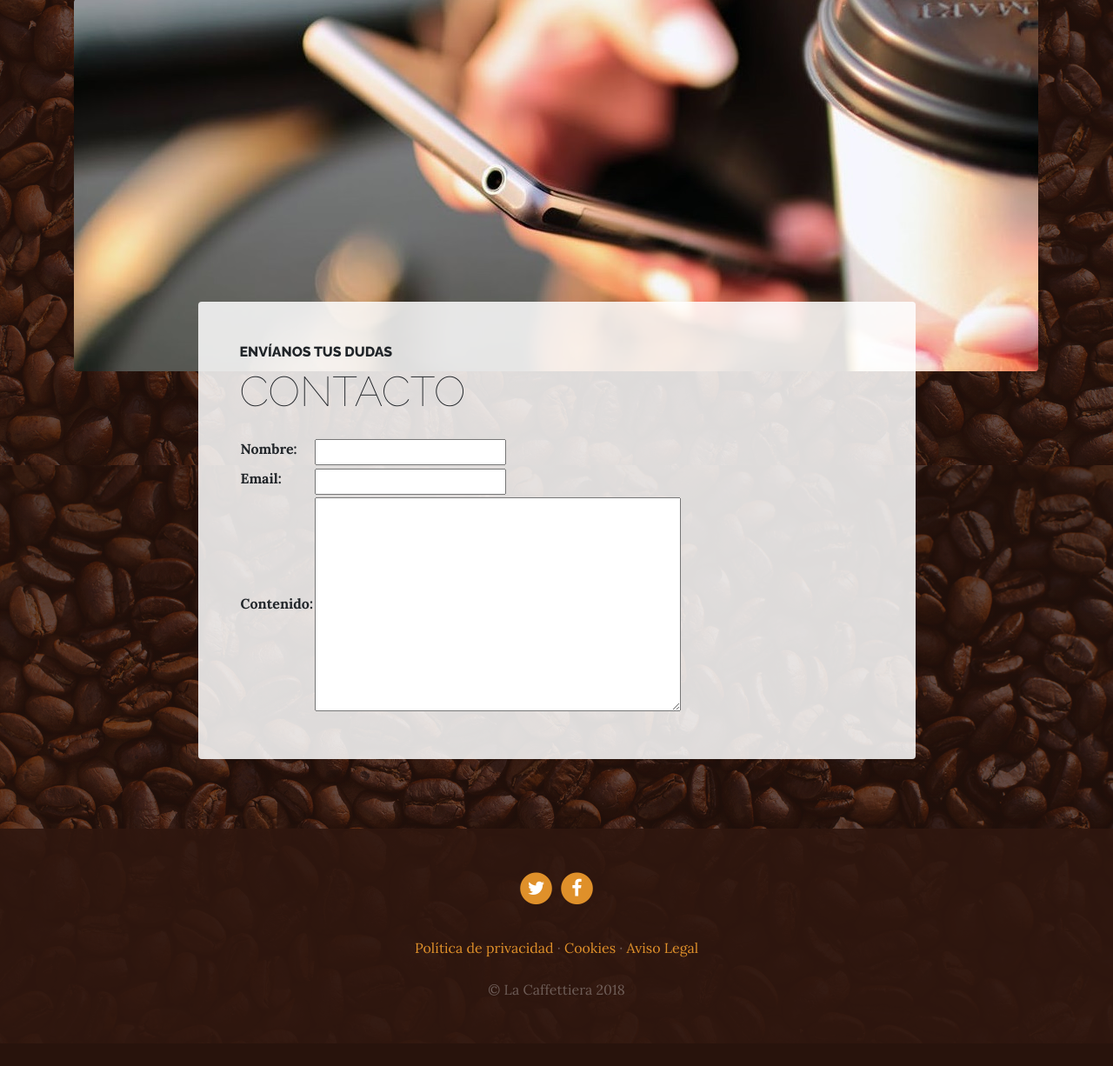
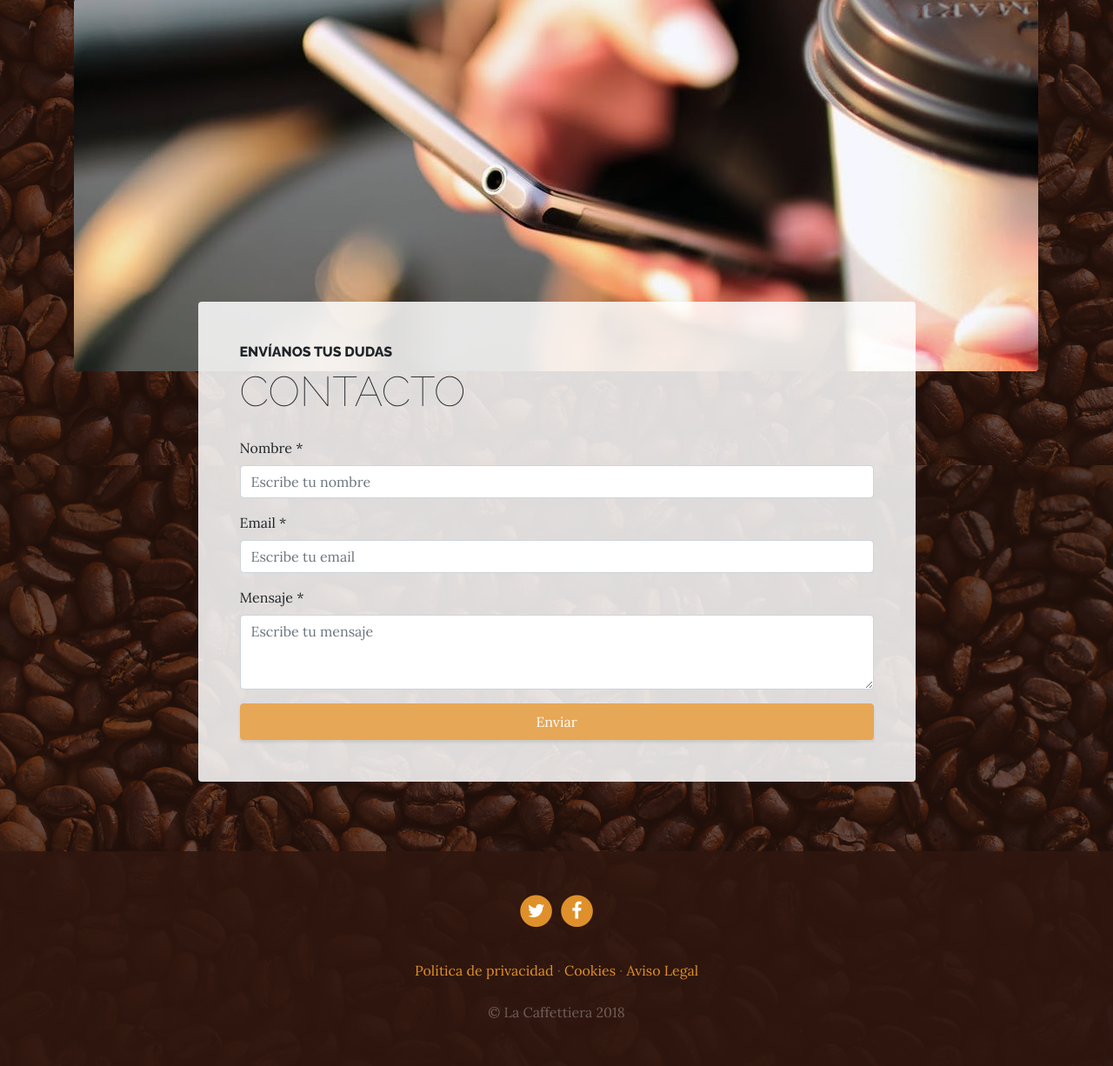
Before and after one commit to Markete17/BusinessWebPython, a Django app: page /contact/ in a window 1280 px wide. Shown: the part 441-1667 px from the top of the page at 87% size. Before the commit the page ends 1632 px from the top, so only its background shows below. Run offline with Django 4.2, Linux system fonts and the light colour scheme; data comes from the database, SQL or seed files in the repository; both versions use the stored data as it was after the commit; some libraries are stand-ins or nearby versions.

Commit message:
Forms added

```diff
--- a/businesswebsite/contact/forms.py
+++ b/businesswebsite/contact/forms.py
@@ -1,6 +1,12 @@
 from django import forms
 
 class ContactForm(forms.Form):
-    name = forms.CharField(label="Nombre", required=True)
-    email = forms.EmailField(label="Email", required=True)
-    content = forms.CharField(label="Contenido", required=True, widget=forms.Textarea())
+    name = forms.CharField(label="Nombre", required=True, widget=forms.TextInput(
+        attrs={'class': 'form-control', 'placeholder': 'Escribe tu nombre'}
+    ), min_length=3, max_length=100)
+    email = forms.EmailField(label="Email", required=True, widget=forms.EmailInput(
+        attrs={'class': 'form-control', 'placeholder': 'Escribe tu email'}
+    ), min_length=3, max_length=100)
+    content = forms.CharField(label="Contenido", required=True, widget=forms.Textarea(
+        attrs={'class': 'form-control', 'rows': 3, 'placeholder': 'Escribe tu mensaje'}
+    ), min_length=3, max_length=1000)
--- a/businesswebsite/contact/templates/contact/contact.html
+++ b/businesswebsite/contact/templates/contact/contact.html
@@ -15,13 +15,56 @@
                 <span class="section-heading-upper">Envíanos tus dudas</span>
                 <span class="section-heading-lower">Contacto</span>
               </h2>
+              {% if 'ok' in request.GET %}
+              <p class="text-success"><b>Genial! Su formulario se ha enviado correctamente. En breve nos podremos en contacto con usted.</b></p>
+              {% endif %}
+              {% if 'fail' in request.GET %}
+              <p class="text-danger"><b>Algo no ha ido bien. Por favor inténtelo más tarde.</b></p>
+              {% endif %}
+              <!-- Formulario de contacto -->
+              <!-- <form action='' method='POST'>
+              <table>
+               {% csrf_token %}
+              {{form.as_table}}
+              </table>
+              <input type="submit" value="Enviar"/>
+              </form>
+              -->
+              <!-- Fin formulario de contacto -->
 
               <!-- Formulario de contacto -->
-              <table>
-              {{form.as_table}}
-              </table>
+                <form method='POST' action=''>
+                  {% csrf_token %}
+                  <div class="form-group">
+                      <label>Nombre *</label>
+                      <div class="input-group">
+                        {{form.name}}
+                      </div>
+                        {{form.name.errors}}
+                  </div>
+                  <div class="form-group">
+                      <label>Email *</label>
+                      <div class="input-group">
+                          {{form.email}}
+                      </div>
+                      {{form.email.errors}}
+                      <!--<ul class="errorlist">
+                          <li>El email no es correcto.</li>
+                      </ul>
+                      -->
+                  </div>
+                  <div class="form-group">
+                      <label>Mensaje *</label>
+                      <div class="input-group">
+                        {{form.content}}
+                      </div>
+                      {{form.content.errors}}
+                  </div>
+                  <div class="text-center">
+                      <input type="submit" class="btn btn-primary btn-block py-2" value="Enviar">
+                  </div>
+              </form>
               <!-- Fin formulario de contacto -->
-
             </div>
           </div>
         </div>
--- a/businesswebsite/contact/views.py
+++ b/businesswebsite/contact/views.py
@@ -1,7 +1,28 @@
-from django.shortcuts import render
+from django.shortcuts import render, redirect
+from django.urls import reverse
+from django.core.mail import EmailMessage
 from .forms import ContactForm
 
 # Create your views here.
 def contact(request):
     contact_form = ContactForm()
+    if request.method == 'POST':
+        contact_form = ContactForm(data = request.POST)
+        if contact_form.is_valid():
+            name = request.POST['name']
+            email = request.POST['email']
+            content = request.POST['content']
+            # Enviar correo con MailTrap y la libreria django.core.mail
+            email = EmailMessage(
+                "La Caffetiera: 'Nuevo mensaje de contacto'"
+                "De {} <{}>\n\nEscribió:\n\n{}".format(name, email, content),
+                "no-contestar@inbox.mailtrap.io",
+                ["honopo5717@octovie.com"],
+                reply_to = [email]
+            )
+            try:
+                email.send()
+                return redirect(reverse('contact')+'?ok')
+            except:
+                return redirect(reverse('contact')+'?fail')
     return render(request, 'contact/contact.html',{'form': contact_form})
```
Also changed, not shown: businesswebsite/businesswebsite/settings.py (+7 -0 lines), businesswebsite/social/admin.py (+9 -0 lines), README.md, businesswebsite/db.sqlite3.
